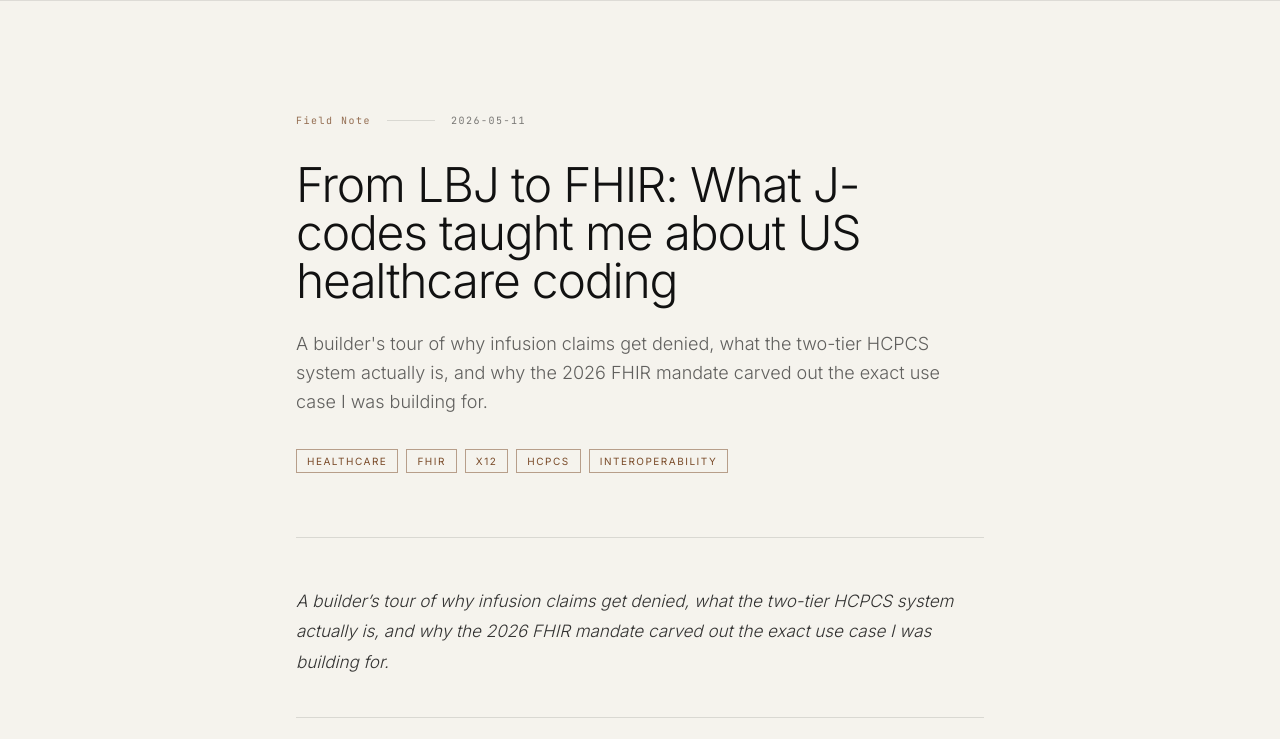
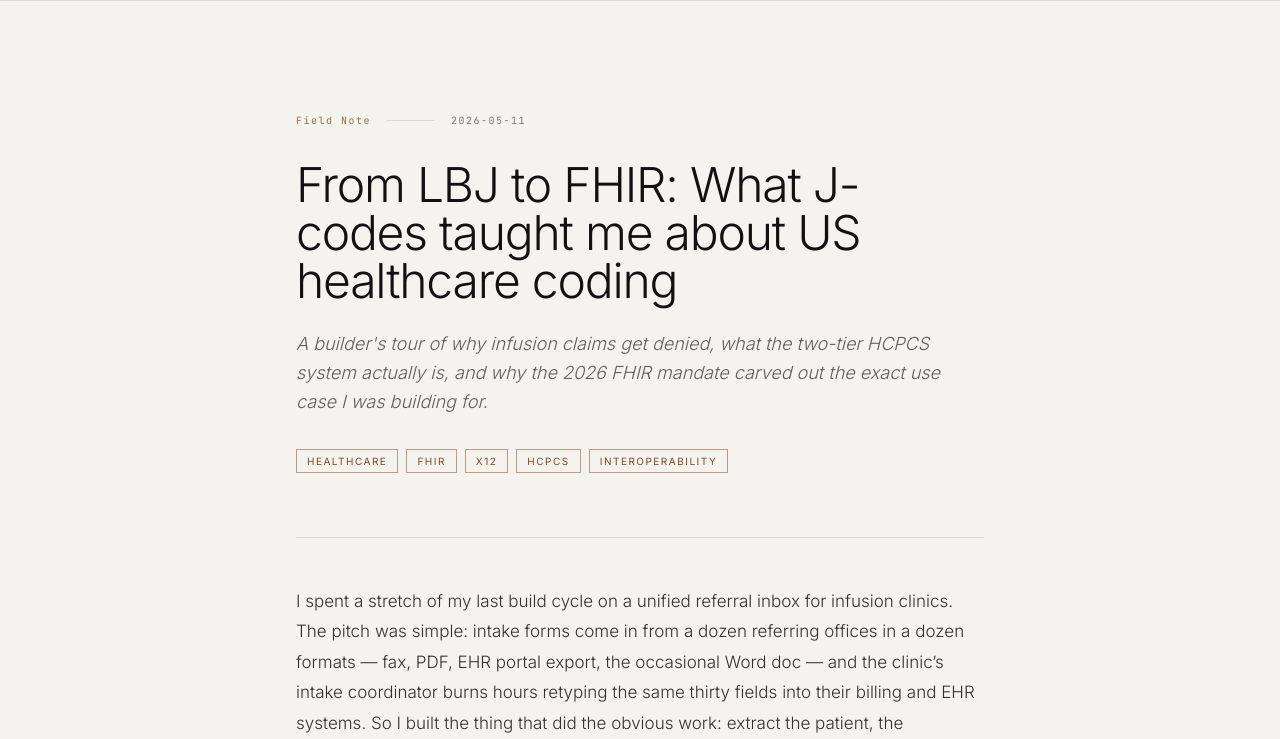
Before and after one commit to rasha-hantash/rasha.me, an Astro site: page /blog/from-lbj-to-fhir in a window 1280 px wide. Shown: the part 61-800 px from the top of the page. Built offline with nearby package versions, Linux system fonts and the light colour scheme; Astro itself is replaced by a stand-in of ours.

Commit message:
Italicize blog post dek + drop duplicate dek from article body
The description was being rendered twice — once by BlogPostLayout from
frontmatter, once at the top of the markdown as italic. Italicize the
layout's rendering and remove the markdown copy.

```diff
--- a/src/content/blog/from-lbj-to-fhir.md
+++ b/src/content/blog/from-lbj-to-fhir.md
@@ -4,10 +4,6 @@ pubDate: 2026-05-11
 description: "A builder's tour of why infusion claims get denied, what the two-tier HCPCS system actually is, and why the 2026 FHIR mandate carved out the exact use case I was building for."
 tags: ["healthcare", "fhir", "x12", "hcpcs", "interoperability"]
 draft: false
----
-
-_A builder's tour of why infusion claims get denied, what the two-tier HCPCS system actually is, and why the 2026 FHIR mandate carved out the exact use case I was building for._
-
 ---
 
 I spent a stretch of my last build cycle on a unified referral inbox for infusion clinics. The pitch was simple: intake forms come in from a dozen referring offices in a dozen formats — fax, PDF, EHR portal export, the occasional Word doc — and the clinic's intake coordinator burns hours retyping the same thirty fields into their billing and EHR systems. So I built the thing that did the obvious work: extract the patient, the diagnosis, the ordered drug, the dose; run an eligibility check against the payer; match the drug to the right J-code; package it for downstream submission to FHIR.
--- a/src/layouts/BlogPostLayout.astro
+++ b/src/layouts/BlogPostLayout.astro
@@ -22,7 +22,7 @@ const formattedDate = new Date(pubDate).toISOString().split('T')[0];
           {title}
         </h1>
         {description && (
-          <p class="mt-6 text-lg font-light text-ink/65 leading-relaxed max-w-2xl">
+          <p class="mt-6 text-lg font-light italic text-ink/65 leading-relaxed max-w-2xl">
             {description}
           </p>
         )}
```
